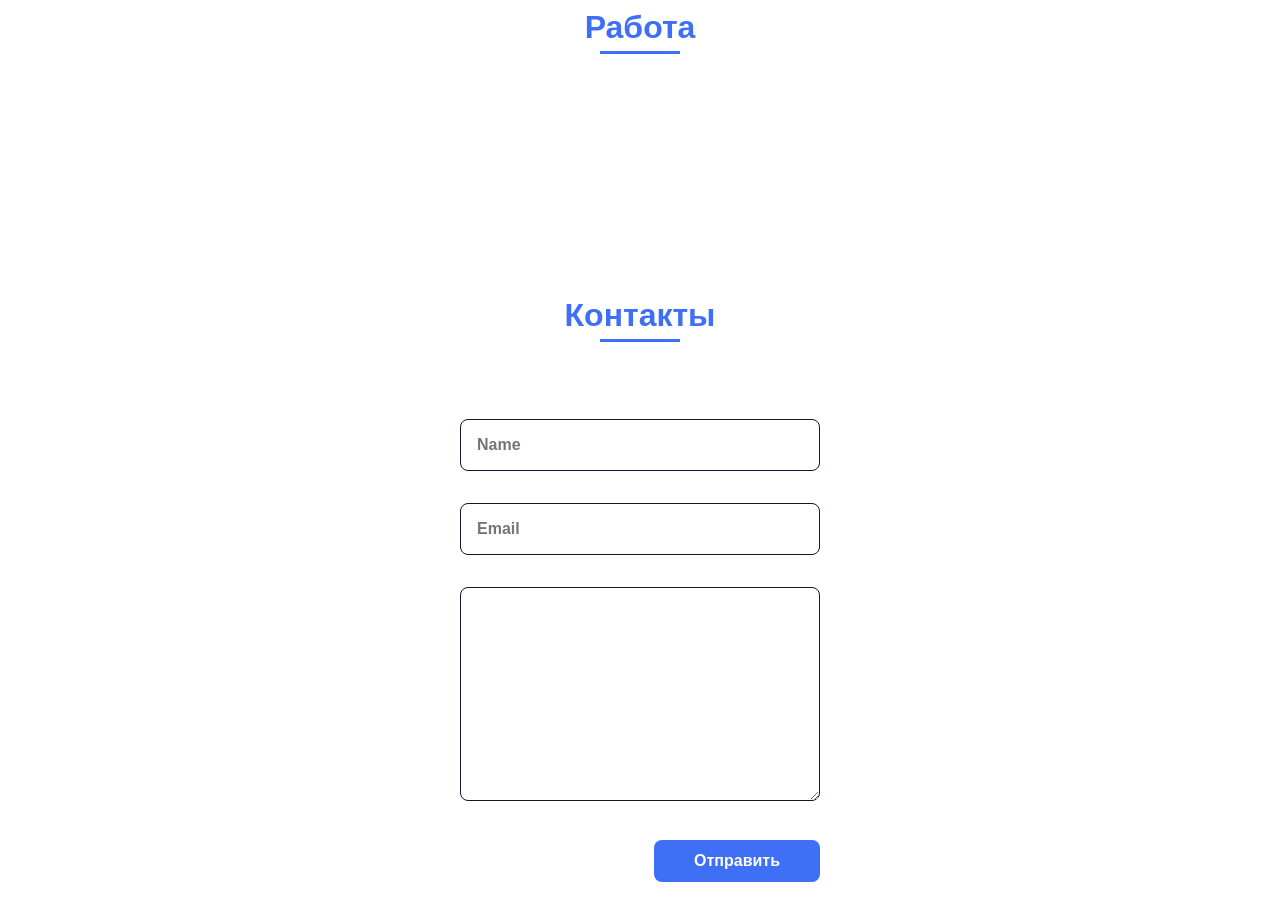
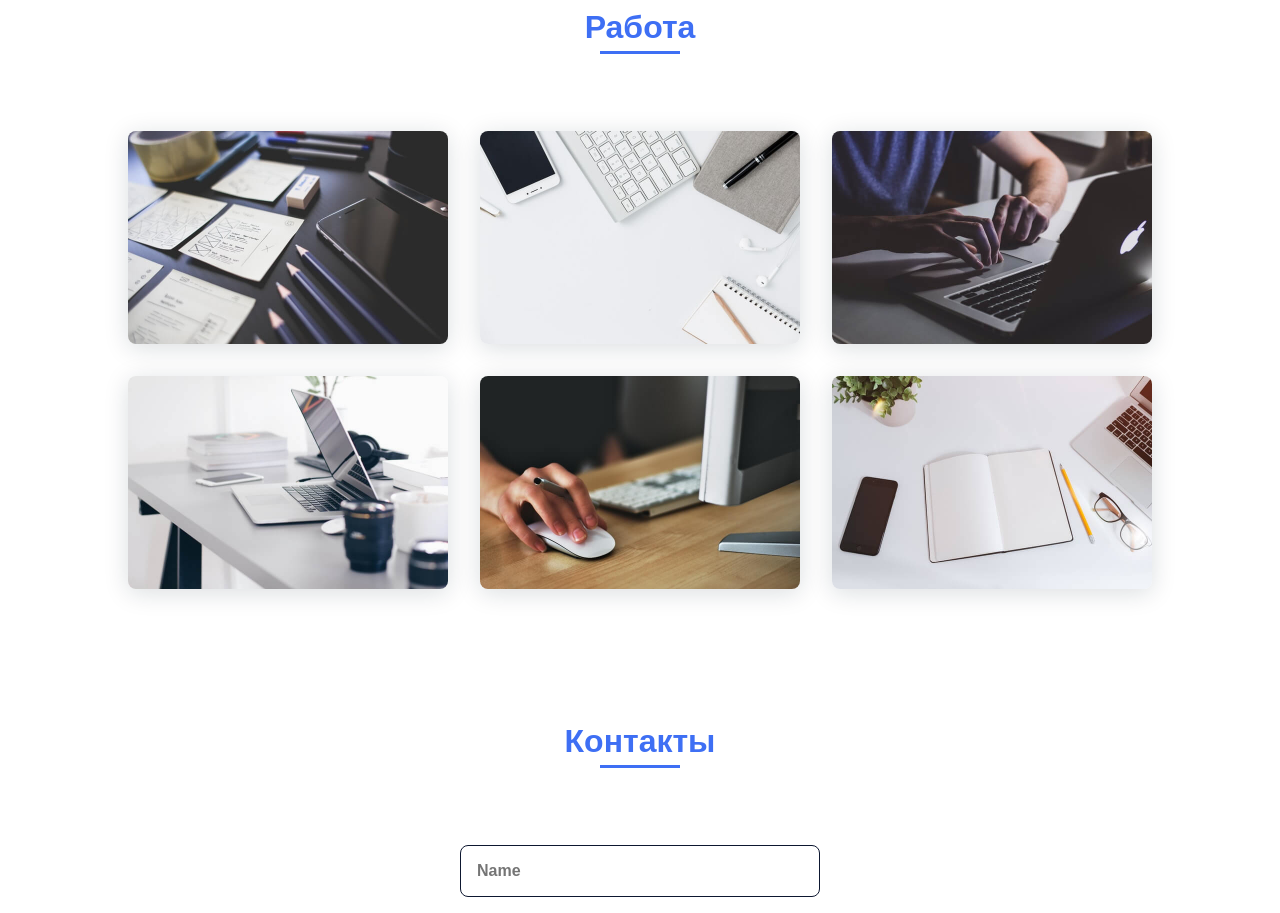
Before and after one commit to ZavArtem/sots8, a plain HTML site: page index.html in a window 1280 px wide. Shown: the part 1877-2790 px from the top of the page. Drawn offline with nearby package versions, Linux system fonts and the light colour scheme.

Commit message:
index.html

```diff
--- a/index.html
+++ b/index.html
@@ -58,7 +58,7 @@
                         </mask>
                         <g mask="url(#mask0)">
                             <path d="M9.19024 145.964C34.0253 76.5814 114.865 54.7299 184.111 29.4823C245.804 6.98884 311.86 -14.9503 370.735 14.143C431.207 44.026 467.948 107.508 477.191 174.311C485.897 237.229 454.931 294.377 416.506 344.954C373.74 401.245 326.068 462.801 255.442 466.189C179.416 469.835 111.552 422.137 65.1576 361.805C17.4835 299.81 -17.1617 219.583 9.19024 145.964Z"/>
-                            <image class="home__blob-img" x="50" y="60" href="img/iam.jpg"/>
+                            <image class="home__blob-img" x="50" y="60" href="iam.jpg"/>
                         </g>
                     </svg>
                 </div>
@@ -142,7 +142,7 @@
                         </div>
                     </div>
                     <div>
-                        <img src="img/work3.jpg" alt="" class="skills__img">
+                        <img src="work3.jpg" alt="" class="skills__img">
                     </div>
                 </div>
             </section>
@@ -153,22 +153,22 @@
 
                 <div class="work__container bd-grid">
                     <a href="" class="work__img">
-                        <img src="img/work1.jpg" alt="">
+                        <img src="work1.jpg" alt="">
                     </a>
                     <a href="" class="work__img">
-                        <img src="img/work2.jpg" alt="">
+                        <img src="work2.jpg" alt="">
                     </a>
                     <a href="" class="work__img">
-                        <img src="img/work3.jpg" alt="">
+                        <img src="work3.jpg" alt="">
                     </a>
                     <a href="" class="work__img">
-                        <img src="img/work4.jpg" alt="">
+                        <img src="work4.jpg" alt="">
                     </a>
                     <a href="" class="work__img">
-                        <img src="img/work5.jpg" alt="">
+                        <img src="work5.jpg" alt="">
                     </a>
                     <a href="" class="work__img">
-                        <img src="img/work6.jpg" alt="">
+                        <img src="work6.jpg" alt="">
                     </a>
                 </div>
             </section>
```
